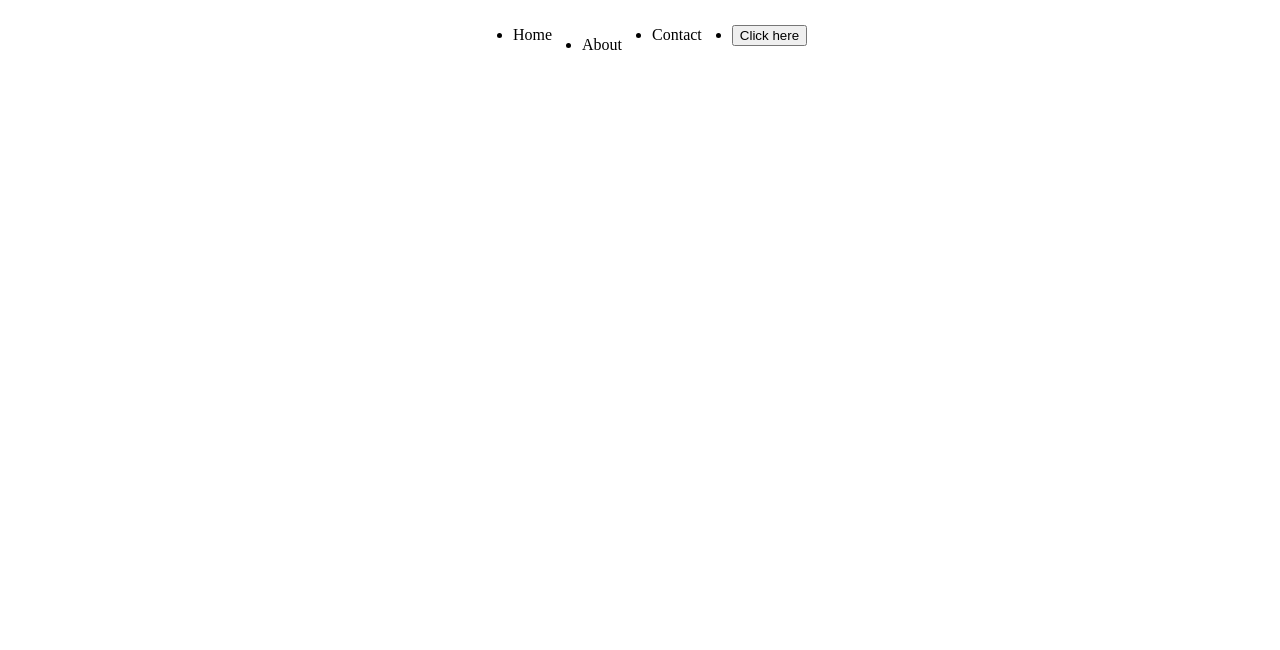
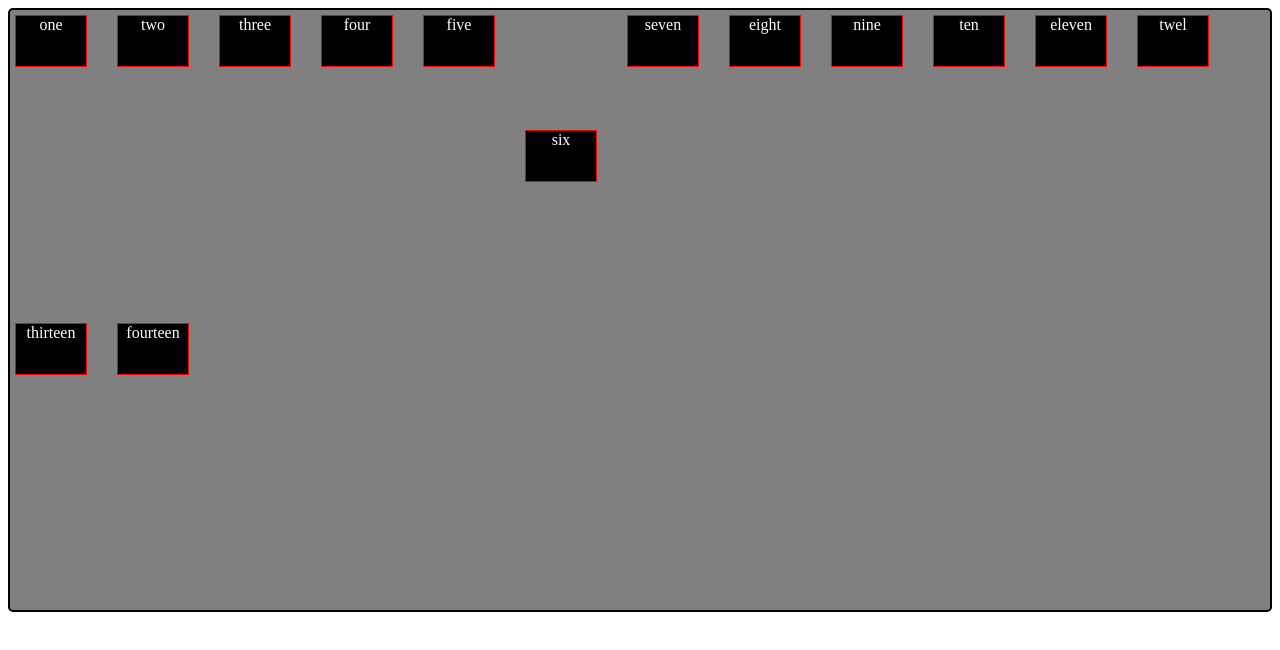
Before and after one commit to Divyesh-Godhani/Html, a plain HTML site: page flexbox.html in a window 1280 px wide. Drawn offline with Linux system fonts and the light colour scheme.

Commit message:
add grid.html

```diff
--- a/flexbox.html
+++ b/flexbox.html
@@ -6,38 +6,51 @@
     <meta name="viewport" content="width=device-width, initial-scale=1.0">
     <title>Flex Box</title>
     <style>
-        .container ul{
+        .container{
             display: flex;
-            /* flex-direction: row;
-            flex-wrap: wrap; */
-            flex-flow: row wrap;
-            justify-content: center;
-            /* align-items: center;
-            align-content: end; */
-            gap: 30px;
+            flex-direction: row;
+            flex-wrap: wrap;
+            flex-grow: 10px;
+            background-color: gray;
+            height: 600px;
+            border: 2px solid black;
+            border-radius: 5px;
+            gap: 15px 20px;
         }
-        .container ul li{
-            order: 3;
-            /* flex-grow: 4; */
-            flex-shrink: 2;
-            /* flex-basis: auto;
-            flex: none; */
+        .container div{
+            background-color: black;
+            color: #ffffff;
+            margin: 5px;
+            border: 1px solid red;
+            height: 50px;
+            width: 70px;
+            text-align: center;
+        }
+        .six{
             align-self: center;
-        }
-        .about{
-            /* align-self: center; */
-            margin-top: 20px;
+            /* flex-grow: 8; */
+            /* flex-shrink: 15; */
+            /* flex-basis: 150px; */
+
         }
     </style>
 </head>
 <body>
    <div class="container">
-        <ul>
-            <li>Home</li>
-            <li class="about">About</li>
-            <li>Contact</li>
-            <li><button>Click here</button></li>
-        </ul>
+        <div>one</div>
+        <div>two</div>
+        <div>three</div>
+        <div>four</div>
+        <div>five</div>
+        <div class="six">six</div>
+        <div>seven</div>
+        <div>eight</div>
+        <div>nine</div>
+        <div>ten</div>
+        <div>eleven</div>
+        <div>twel</div>
+        <div>thirteen</div>
+        <div>fourteen</div>
    </div>
 
 </body>
```
Also changed, not shown: grid.html (added, +34 -0 lines).
